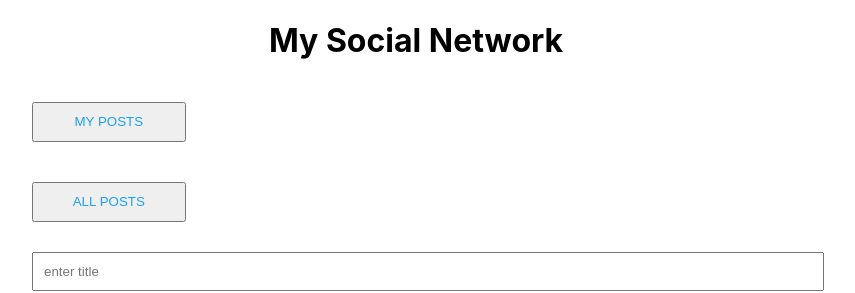
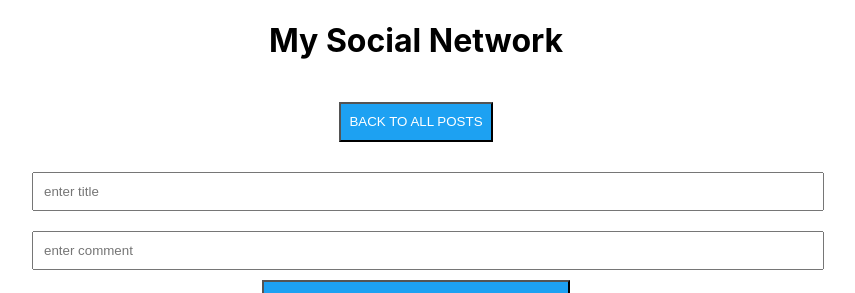
Before and after one commit to vale75020/social, a React (Create React App) app: page / in a window 1280 px wide. Both pictures are taken after a click on the button "MY POSTS". Shown: the top 293 px of the page, without its empty margins (224-1079 px from the left). Built offline with nearby package versions, Linux system fonts and the light colour scheme; no server answers.

Commit message:
toggle button

```diff
--- a/src/App.css
+++ b/src/App.css
@@ -42,14 +42,32 @@ img{
 }
 
 .myposts{
-  width:20%;
+  width:40%;
   height:40px;
   color: #1DA1F2;
   padding: 5px;
   margin: 20px auto;
 }
 
+.allposts{
+  width:40%;
+  height:40px;
+  background-color: #1DA1F2;
+  color: white;
+  padding: 5px;
+  margin: 20px auto;
+}
+
 .containerMyPosts {
+  width: 50%;
+  margin: 0 auto;
+  text-align: center;
+}
+
+.container-buttons {
   width: 60%;
   margin: 0 auto;
+  display: flex;
+  flex-wrap: wrap;
+  justify-content: start;
 }
--- a/src/App.js
+++ b/src/App.js
@@ -61,9 +61,8 @@ export default class App extends Component {
     return (
       <div className="App">
         <h1>My Social Network</h1>
-
-        <MyPosts postsByUserId={this.postsByUserId} />
-        {this.state.isVisible ? <AllPosts allPosts={this.allPosts} /> : null}
+        <div className="container-buttons">
+        {this.state.isVisible ? <AllPosts allPosts={this.allPosts} /> : <MyPosts postsByUserId={this.postsByUserId} />}</div>
         <AddPost addNewPost={this.addNewPost} />
         <Posts posts={this.state.posts} deletePost={this.deletePost} />
       </div>
--- a/src/components/AllPosts.js
+++ b/src/components/AllPosts.js
@@ -3,7 +3,7 @@ import React from 'react';
 const AllPosts = ({allPosts}) => {
     return (
         <div className="containerMyPosts">
-            <button className="myposts" onClick={allPosts}>ALL POSTS</button>
+            <button className="allposts" onClick={allPosts}>BACK TO ALL POSTS</button>
         </div>
     );
 };
```
